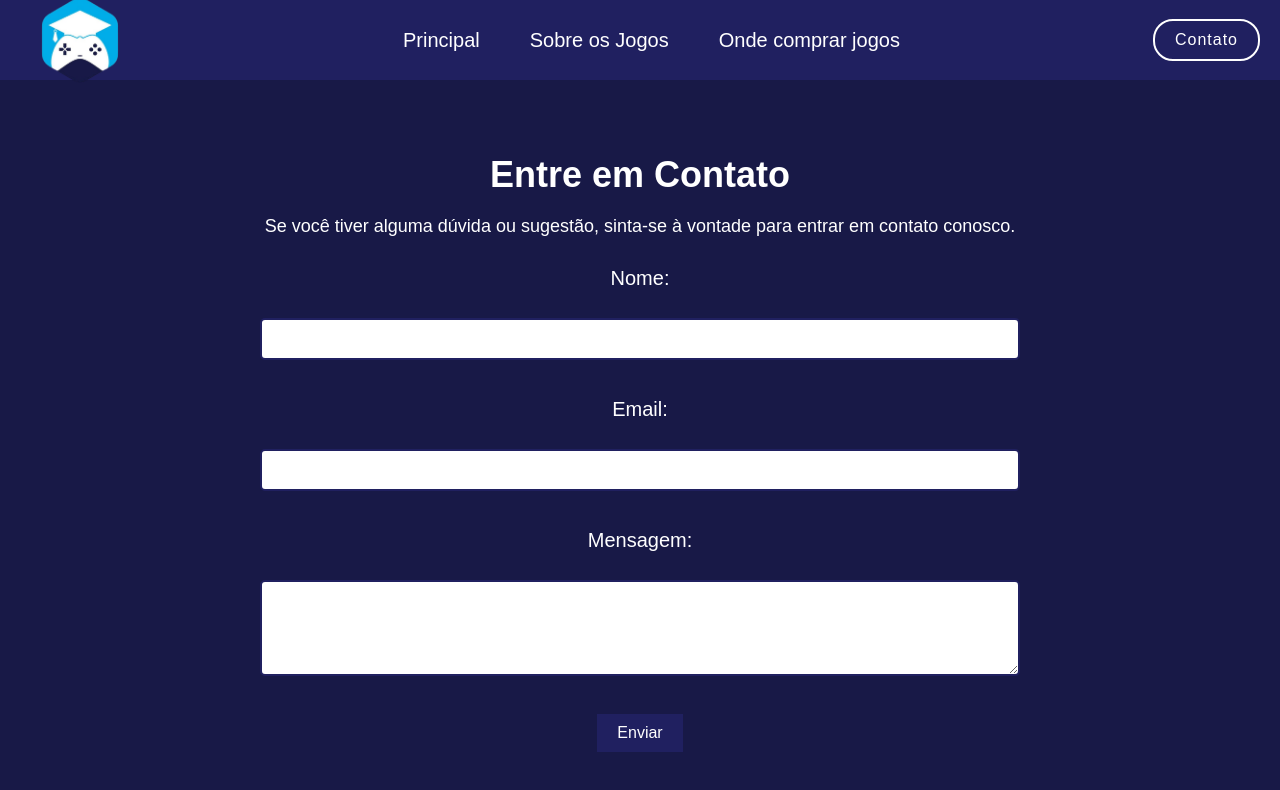
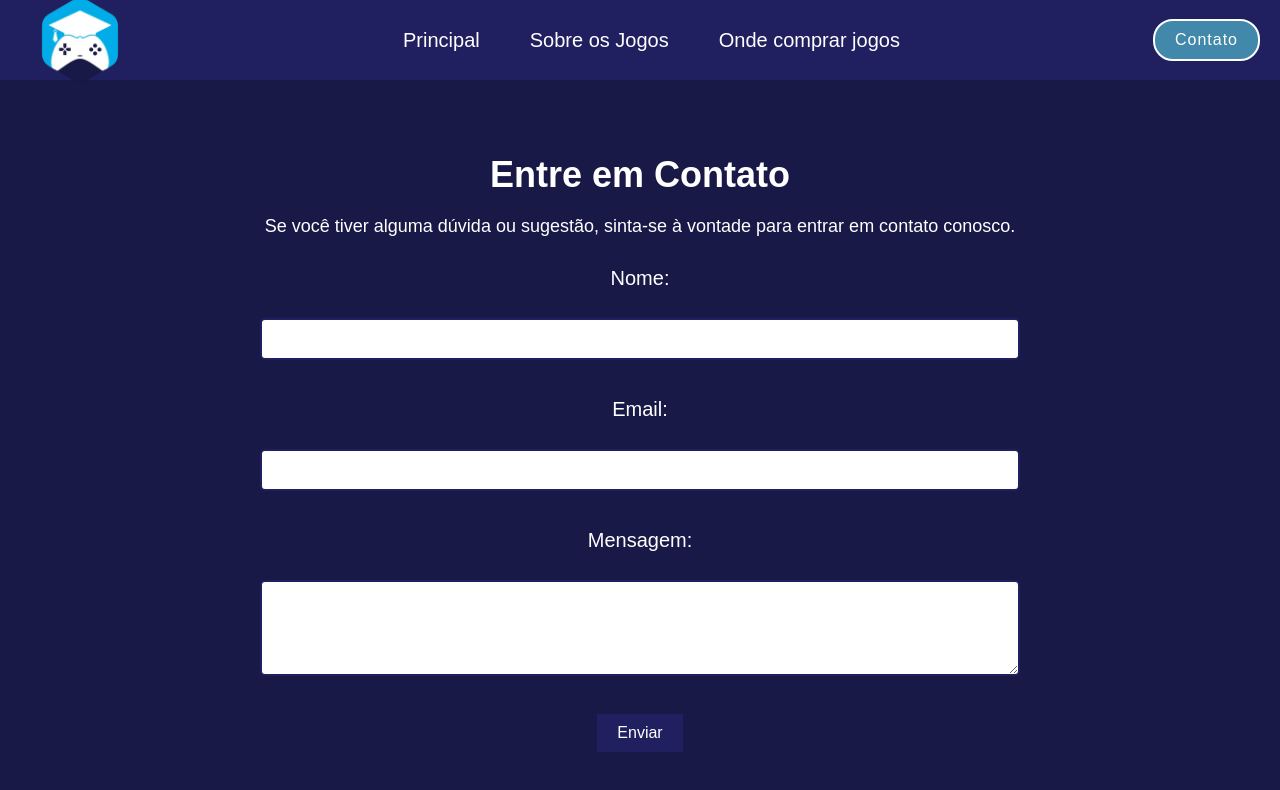
Before and after one commit to EdnaldoBerk/Contato, a plain HTML site: page index.html in a window 1280 px wide. Drawn offline with Linux system fonts and the light colour scheme.

Commit message:
Update style2.css

```diff
--- a/style2.css
+++ b/style2.css
@@ -32,7 +32,7 @@ body {
 }
 
 .btn {
-    background-color: transparent;
+    background-color: #4288AA;
     border: 2px solid white;
     color: white;
     padding: 10px 20px;
```
